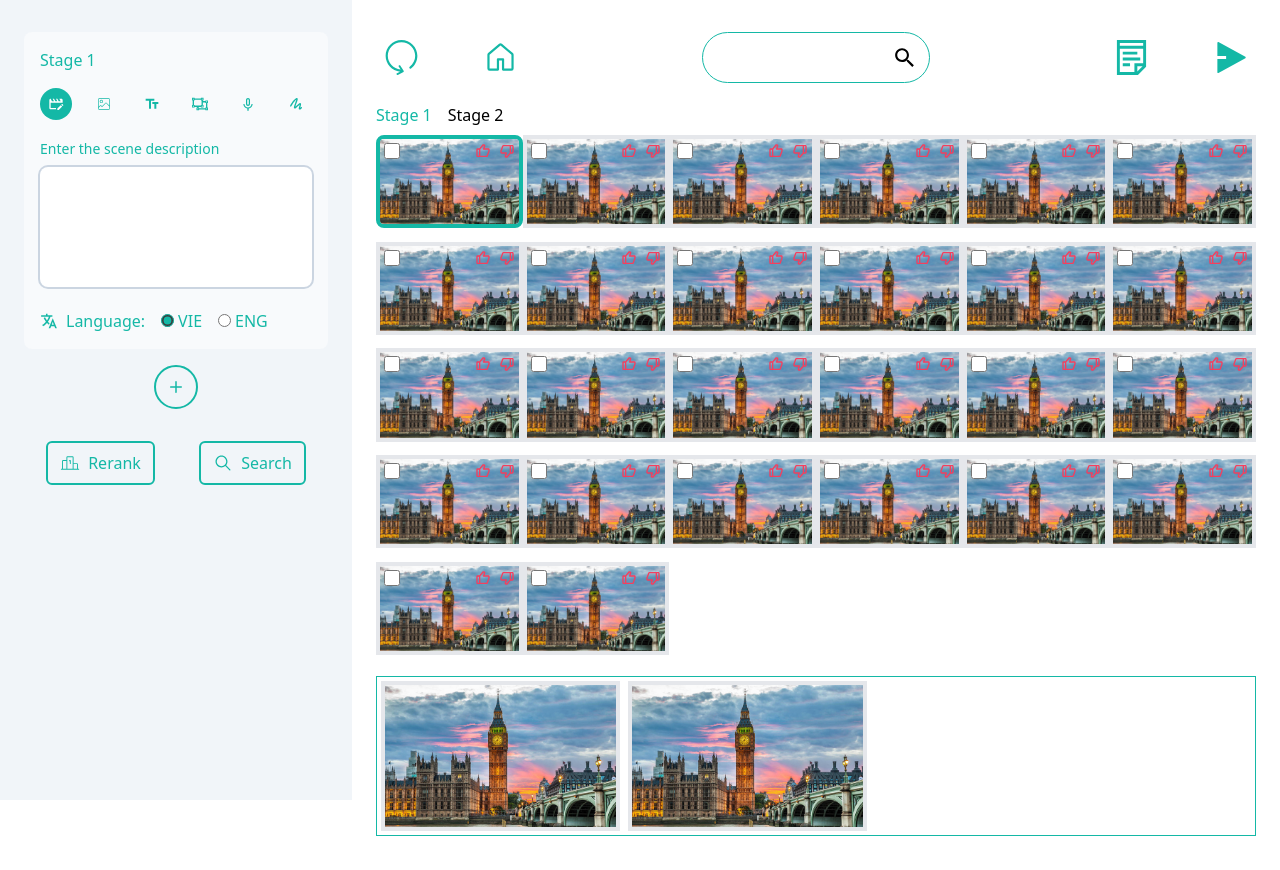
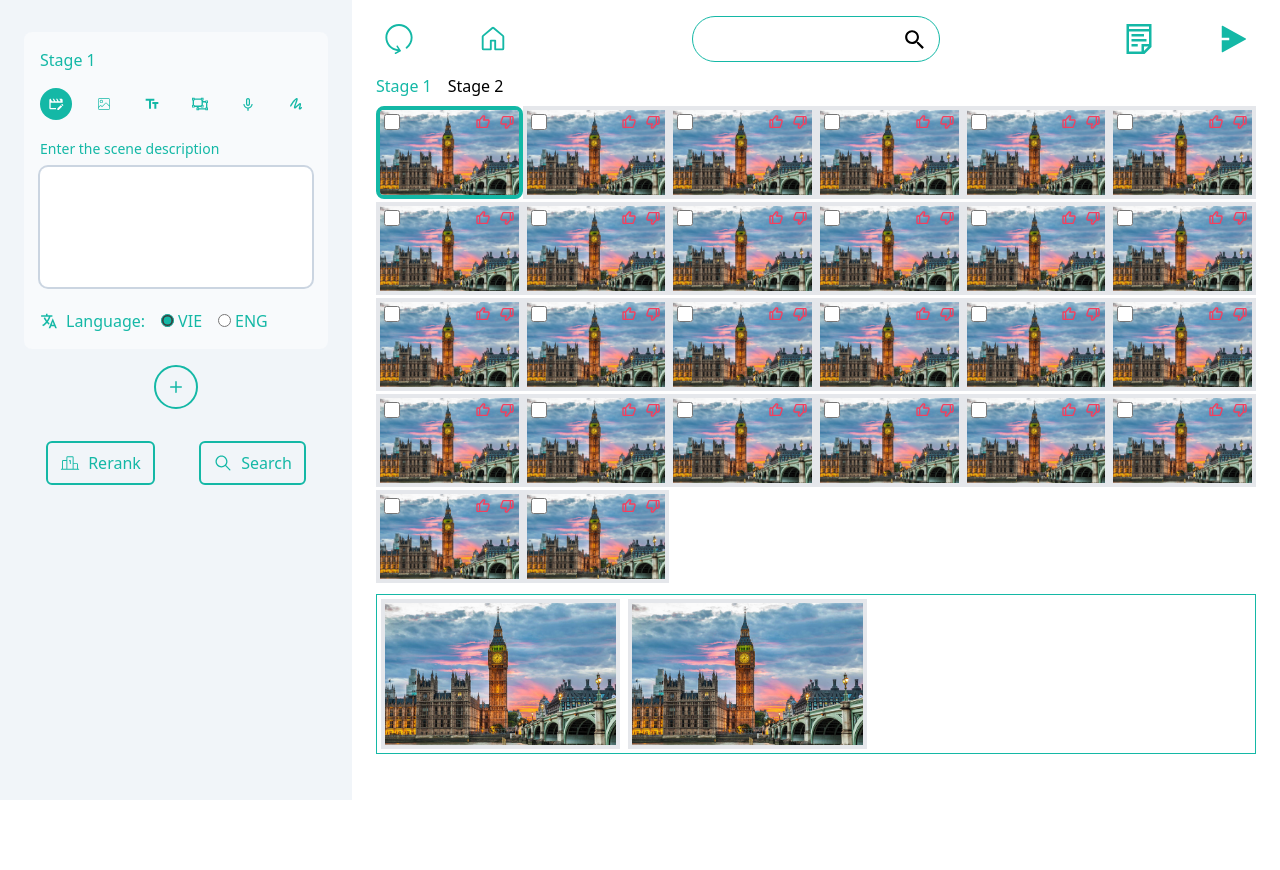
Before and after one commit to thanhstar260/Img_retrieval, a React (Create React App) app in the folder frontend/: page / in a window 1280 px wide. Shown: the top 870 px of the page. Built offline with nearby package versions, Linux system fonts and the light colour scheme.

Commit message:
fix layout

```diff
--- a/frontend/src/components/ImageShow.jsx
+++ b/frontend/src/components/ImageShow.jsx
@@ -24,7 +24,7 @@ const ImageShow = ({ idImg, onClose }) => {
   };
   return (
     <div
-      className="fixed flex flex-col top-0 left-0 right-0 bottom-0 pt-20 bg-black bg-opacity-75 z-50"
+      className="fixed flex flex-col top-0 left-0 right-0 bottom-0 pt-14 bg-black bg-opacity-75 z-50"
       onClick={onClose}
     >
       <button
--- a/frontend/src/components/ListImageResult.jsx
+++ b/frontend/src/components/ListImageResult.jsx
@@ -51,7 +51,7 @@ const ListImageResult = ({ ImageIdArr }) => {
           </button>
         ))}
       </div>
-      <div className="w-full grid grid-cols-6 overflow-y-scroll h-4/6 mb-2">
+      <div className="w-full grid grid-cols-6 overflow-y-scroll h-3/5 mb-2">
         {NewImageArr[stage].map((item, idx) => (
           <ImageItem
             key={`${stage}-${idx}`}
--- a/frontend/src/layouts/Result.jsx
+++ b/frontend/src/layouts/Result.jsx
@@ -17,14 +17,14 @@ const Result = () => {
 
 
   return (
-    <div className="px-6 py-8 flex-grow w-3/5 h-full">
-      <div className="flex flex-row gap-44 mb-5">
+    <div className="px-6 py-4 flex-grow w-3/5 h-full">
+      <div className="flex flex-row gap-44 mb-3">
         <div className="flex gap-12">
           <button className={btn_style}>
-            <SlReload size={35} />
+            <SlReload size={30} />
           </button>
           <button className={btn_style}>
-            <GoHome size={35} onClick={handleReload}/>
+            <GoHome size={30} onClick={handleReload}/>
           </button>
         </div>
         <div className="flex flex-row items-center border rounded-full px-3 border-teal-500 w-full">
@@ -35,10 +35,10 @@ const Result = () => {
         </div>
         <div className="flex gap-12">
           <button className={btn_style}>
-            <GrNotes size={35} />
+            <GrNotes size={30} />
           </button>
           <button className={btn_style}>
-            <RiSendPlane2Fill size={35} />
+            <RiSendPlane2Fill size={30} />
           </button>
         </div>
       </div>
```
